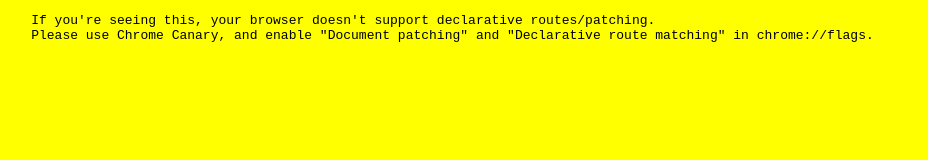
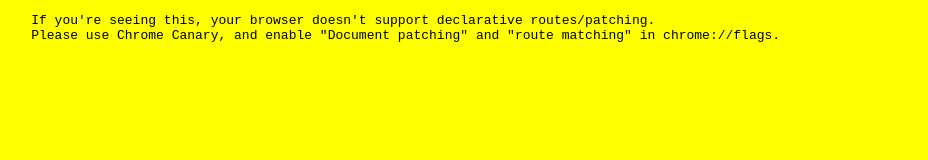
Before and after one commit to noamr/dwa-movies, a website: page public/index.html in a window 1280 px wide. Shown: the top 160 px of the page, without its empty margins (0-928 px from the left). Drawn offline with Linux system fonts and the light colour scheme; no server answers.

Commit message:
Fix message

```diff
--- a/public/index.html
+++ b/public/index.html
@@ -41,7 +41,7 @@
   <main id="no-support">
     <pre>
     If you're seeing this, your browser doesn't support declarative routes/patching.
-    Please use Chrome Canary, and enable "Document patching" and "Declarative route matching" in chrome://flags.
+    Please use Chrome Canary, and enable "Document patching" and "route matching" in chrome://flags.
     </pre>
   </main>
 
--- a/public/worker.js
+++ b/public/worker.js
@@ -148,9 +148,9 @@
     if (current_list) {
         function movie_slide({id,title, poster_path, overview}) {
             return `<article class="movie-details">
-                            <h1>${title}</h1>
-                            <img class="hero" src="${image_path(poster_path, 300)}" width="300">
-                            <p class="overview">${overview}</p>
+                        <h1>${title}</h1>
+                        <img class="hero" src="${image_path(poster_path, 300)}" width="300">
+                        <p class="overview">${overview}</p>
                         <a href="/movie/${id}?list=${current_list}" class="snap-to-activate">&nbsp;</a>
                     </article>
             `;
```
